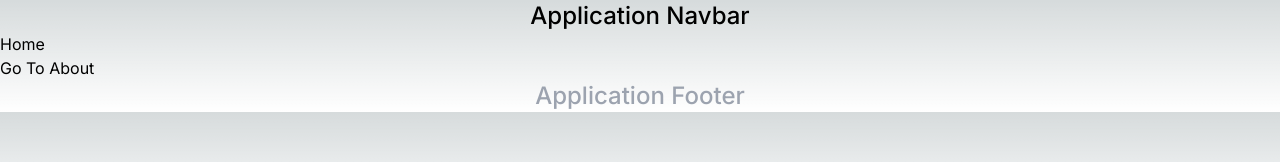
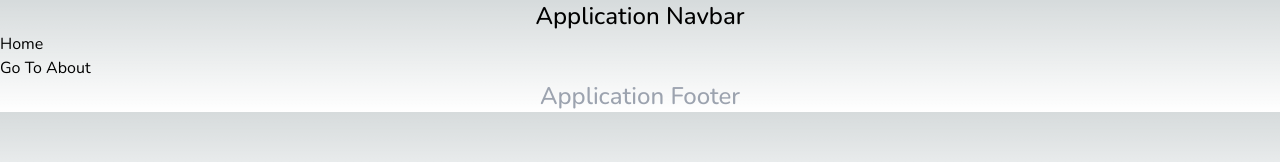
Before and after one commit to WebCoders1122/next--js-course, a Next.js app: page / in a window 1280 px wide. Shown: the top 162 px of the page. Built offline with nearby package versions, Linux system fonts and the light colour scheme.

Commit message:
applied custom fonts in app/layout.tsx

```diff
--- a/app/layout.tsx
+++ b/app/layout.tsx
@@ -1,8 +1,12 @@
 import type { Metadata } from "next";
-import { Inter } from "next/font/google";
+import { Nunito } from "next/font/google";
 import "./globals.css";
 
-const inter = Inter({ subsets: ["latin"] });
+// const inter = Inter({ subsets: ["Poppins"], variable: });
+const nunito = Nunito({
+  // weight: ["300", "400", "500", "700"],
+  subsets: ["latin"],
+});
 
 export const metadata: Metadata = {
   title: "Home Page",
@@ -16,7 +20,7 @@ export default function RootLayout({
 }>) {
   return (
     <html lang='en'>
-      <body className={inter.className}>
+      <body className={nunito.className}>
         <nav className='text-center font-medium text-2xl'>
           Application Navbar
         </nav>
--- a/app/users/[userID]/components/page.tsx
+++ b/app/users/[userID]/components/page.tsx
@@ -12,7 +12,7 @@ export default async function UserPosts({ promise }: Props) {
               key={post.id}
               className='m-5'>
               <article>
-                <h2 className='text-2xl font-medium'>{post.title}</h2>
+                <h2 className='text-2xl font-bold'>{post.title}</h2>
                 <p>{post.body}</p>
               </article>
             </div>
--- a/app/users/[userID]/page.tsx
+++ b/app/users/[userID]/page.tsx
@@ -32,7 +32,7 @@ export default async function UserPostsPage({ params: { userID } }: Params) {
 
   return (
     <div>
-      <h2 className='text-xl m-5'>{user.name}'s Posts</h2>
+      <h2 className='text-3xl m-5 font-bold'>{user.name}'s Posts</h2>
       <Suspense fallback={<h2 className='text-3xl'>Posts are Loading...</h2>}>
         <UserPosts promise={postPromise} />
       </Suspense>
```
